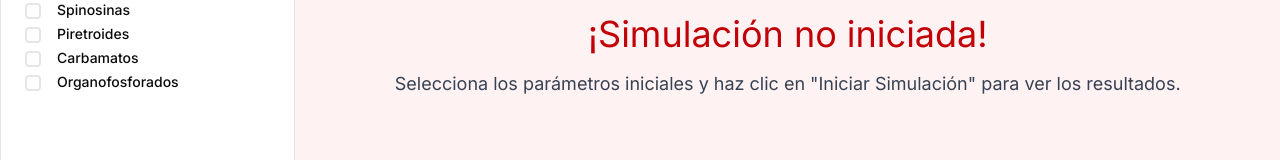
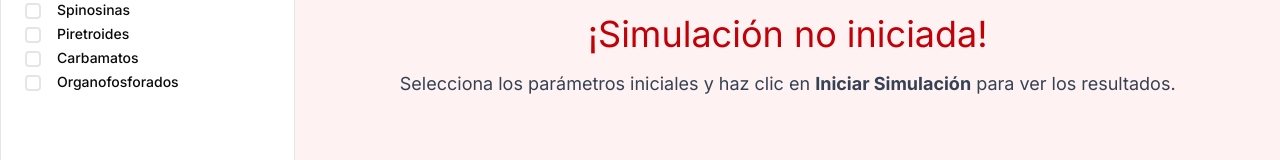
Before and after one commit to LautaroRomano/simulador-plaga-cereza, a Next.js app: page / in a window 1280 px wide. Shown: the part 260-420 px from the top of the page. Built offline with nearby package versions, Linux system fonts and the light colour scheme.

Commit message:
deployment config

```diff
--- a/src/app/page.tsx
+++ b/src/app/page.tsx
@@ -5,18 +5,12 @@ import { DatosEntrada, DatosSalida } from "@/types";
 import ViewData from "@/components/ViewData";
 
 export default function App() {
-  //Datos de entrada
-  const [datosDeEntrada, setDatosDeEntrada] = useState<DatosEntrada>({
-    variedadCereza: "Lapins",
-    insecticidaSeleccionado: null,
-  });
 
   //datos de salida
   const [datosDeSalida, setDatosDeSalida] = useState<DatosSalida | null>(null);
   const [cargando, setCargando] = useState<boolean>(false);
 
   const iniciarSimulacion = async (datos: DatosEntrada) => {
-    setDatosDeEntrada(datos);
     setCargando(true);
 
     try {
@@ -43,10 +37,6 @@ export default function App() {
 
   const reset = () => {
     setDatosDeSalida(null);
-    setDatosDeEntrada({
-      variedadCereza: "Lapins",
-      insecticidaSeleccionado: null,
-    });
   };
 
   return (
@@ -82,7 +72,6 @@ export default function App() {
               cantidadCerezasInicial: 0,
               cantidadMoscasInicial: 0,
             }}
-            insecticidaSeleccionado={datosDeEntrada.insecticidaSeleccionado}
             cargando={cargando}
           />
         </div>
--- a/src/components/Form.tsx
+++ b/src/components/Form.tsx
@@ -2,7 +2,7 @@ import { Label } from "./ui/label";
 import { Card, CardContent, CardFooter, CardHeader } from "./ui/card";
 import { insecticidas } from "@/functions/functions";
 import { Button } from "./ui/button";
-import { useState, useEffect } from "react";
+import { useState } from "react";
 import { Check } from "lucide-react";
 import { Insecticida } from "@/types";
 
--- a/src/components/ViewData.tsx
+++ b/src/components/ViewData.tsx
@@ -32,7 +32,7 @@ interface Props {
 
 const COLORS = ["#c41c00", "#ff6659"];
 
-export default function ViewData({ data, insecticidaSeleccionado, cargando = false }: Props) {
+export default function ViewData({ data, cargando = false }: Props) {
   const [dia, setDia] = useState<number>(Math.max(data.dias.length - 1, 0));
   const simulacionIniciada = data.dias.length > 0;
 
@@ -110,7 +110,7 @@ export default function ViewData({ data, insecticidaSeleccionado, cargando = fal
       <div className="w-full h-full flex flex-col items-center justify-center bg-red-50 rounded-xl p-8">
         <div className="text-4xl text-red-700 mb-4">¡Simulación no iniciada!</div>
         <p className="text-lg text-center text-gray-700">
-          Selecciona los parámetros iniciales y haz clic en "Iniciar Simulación" para ver los resultados.
+          Selecciona los parámetros iniciales y haz clic en <strong>Iniciar Simulación</strong> para ver los resultados.
         </p>
         <div className="mt-8">
           <Arbol colorFruta="green" />
```
